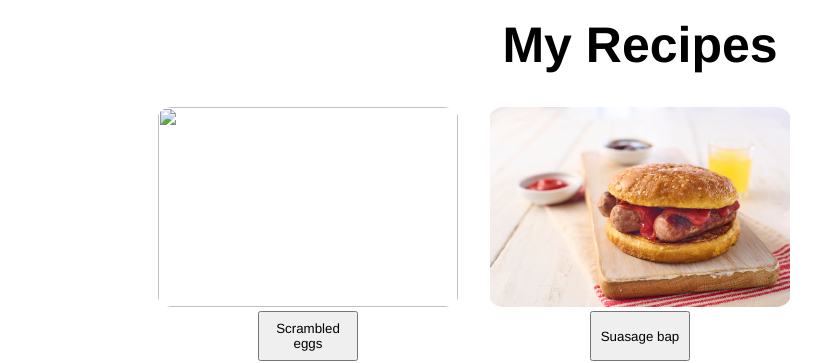
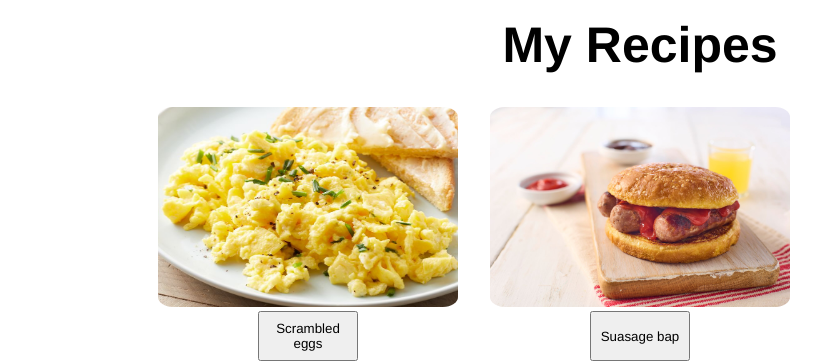
Before and after one commit to btjorgensen/odin-recipes, a plain HTML site: page index.html in a window 1280 px wide. Shown: the part 172-535 px from the top of the page, 0-817 px from the left. Drawn offline with Linux system fonts and the light colour scheme; the site is published under a folder, as on GitHub Pages, so addresses that start at the root find nothing.

Commit message:
Fixed Eggs img link on home page.

```diff
--- a/index.html
+++ b/index.html
@@ -13,7 +13,7 @@
   <h1>My Recipes</h1>
   <ul id="menu">
     <div class="items">
-      <img src="/recipes/images/eggs.jpg">
+      <img src="./recipes/images/eggs.jpg">
       <a href="./recipes/eggs.html"><button>Scrambled eggs</button></a>
     </div>
     <div class="items">
```
